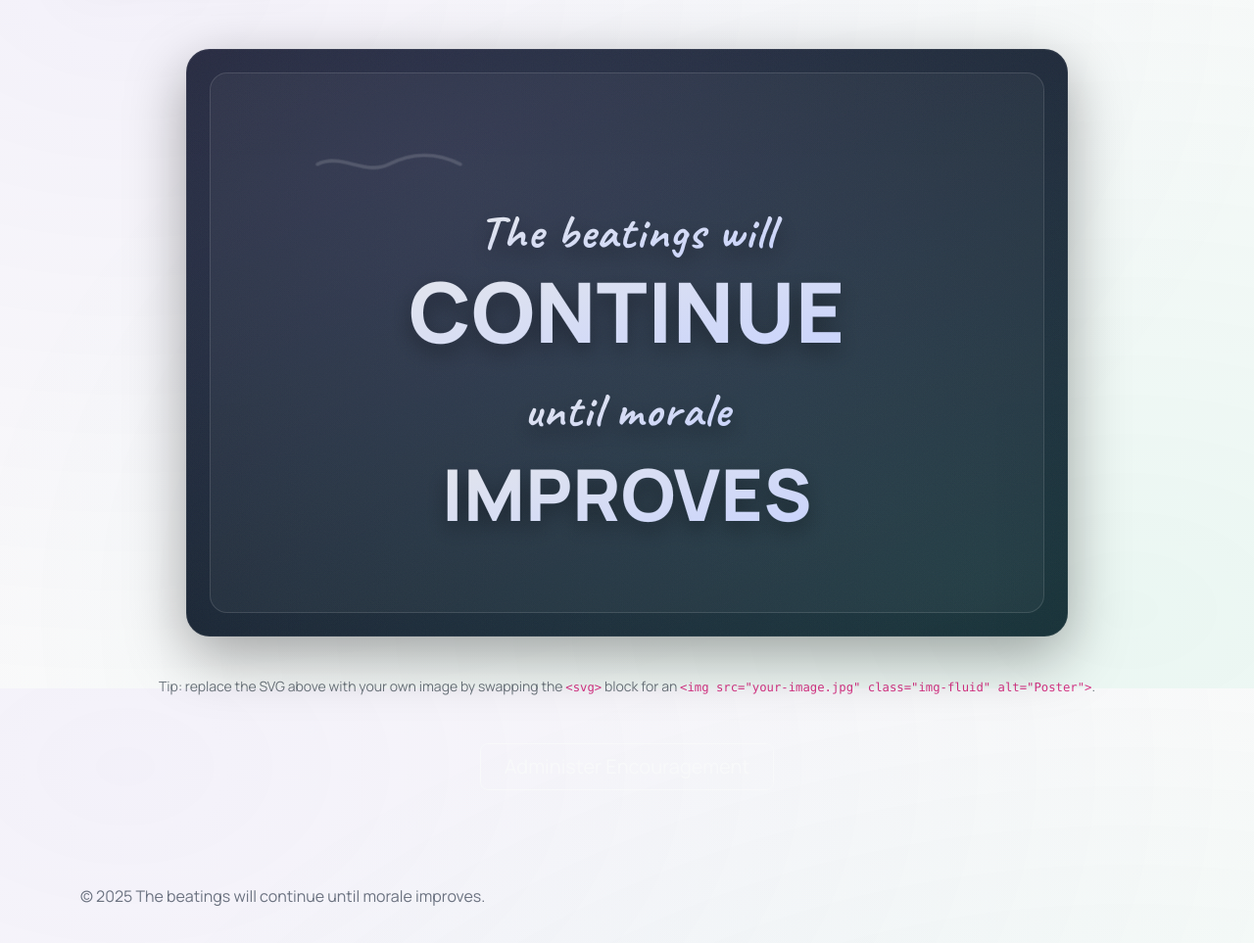
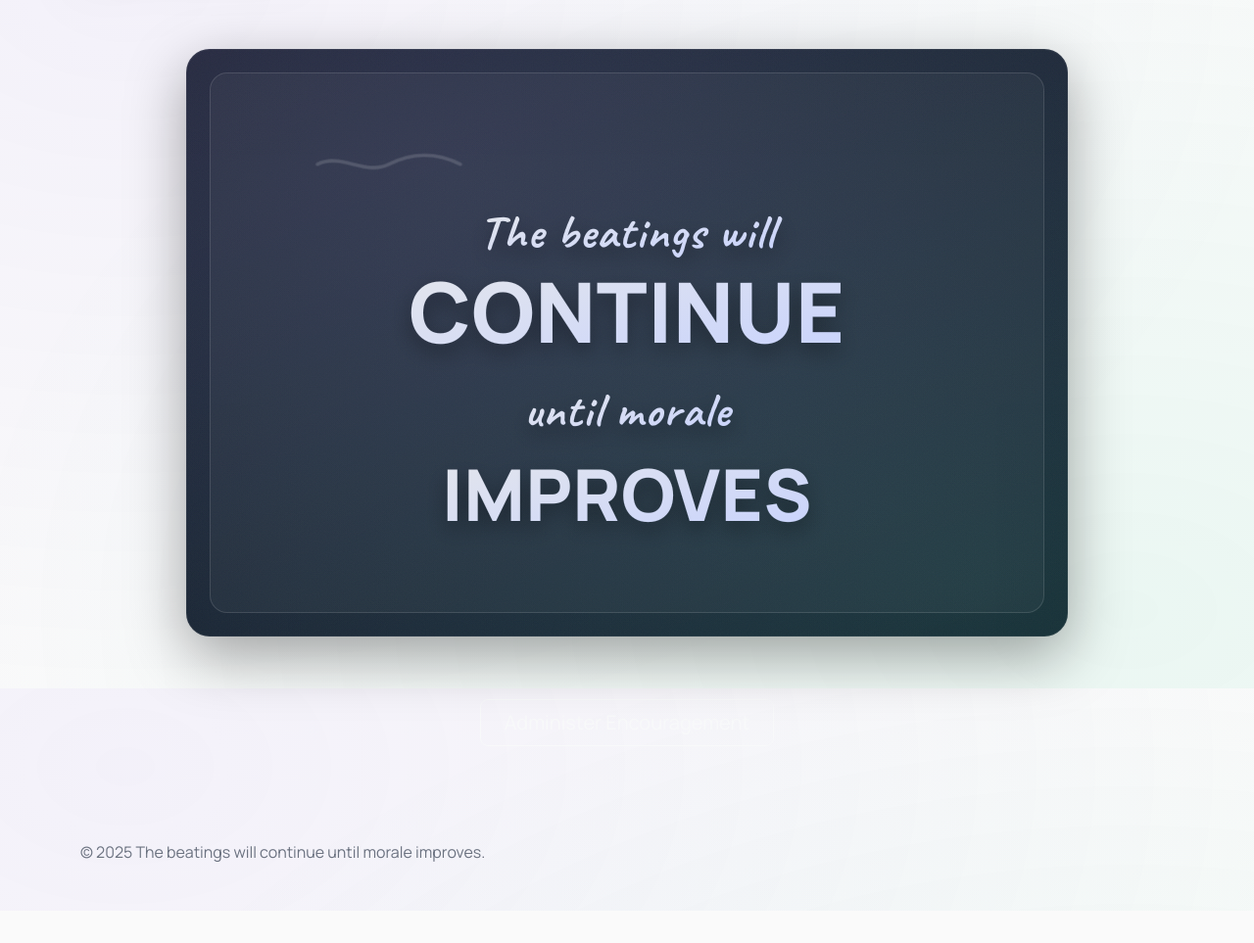
Before and after one commit to MatthewFitchett/beatingswillcontinue, a plain HTML site: page index.html in a window 1280 px wide. Shown: the part 97-1060 px from the top of the page at 98% size. After the commit the page ends 1027 px from the top, so only its background shows below. Drawn offline with nearby package versions, Linux system fonts and the light colour scheme; a script that the page names is missing.

Commit message:
Update index.html

```diff
--- a/index.html
+++ b/index.html
@@ -179,9 +179,7 @@
       </div>
     </figure>
 
-    <div class="mt-4 small text-secondary">
-      Tip: replace the SVG above with your own image by swapping the <code>&lt;svg&gt;</code> block for an <code>&lt;img src="your-image.jpg" class="img-fluid" alt="Poster"&gt;</code>.
-    </div>
+
 
     <div class="mt-5">
       <button id="encourage" class="btn btn-lg btn-outline-light px-4">Administer Encouragement</button>
```
